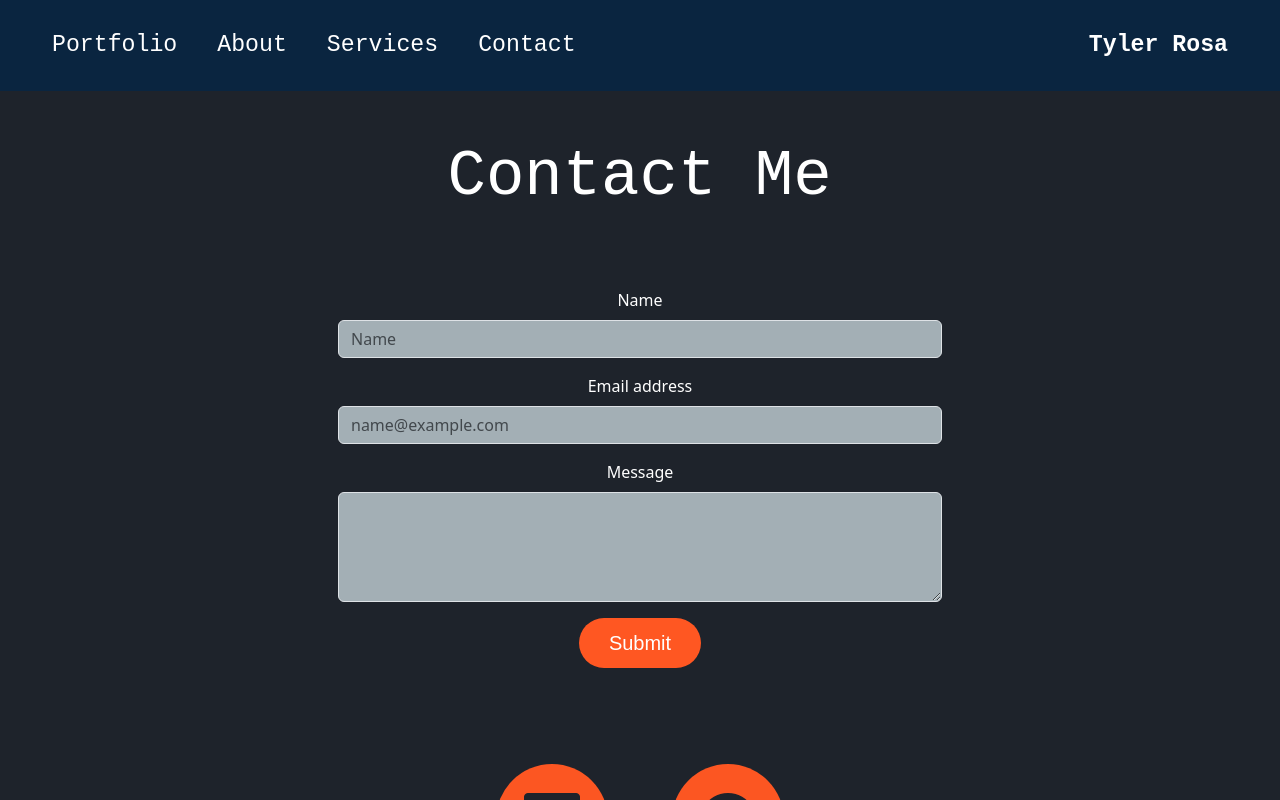
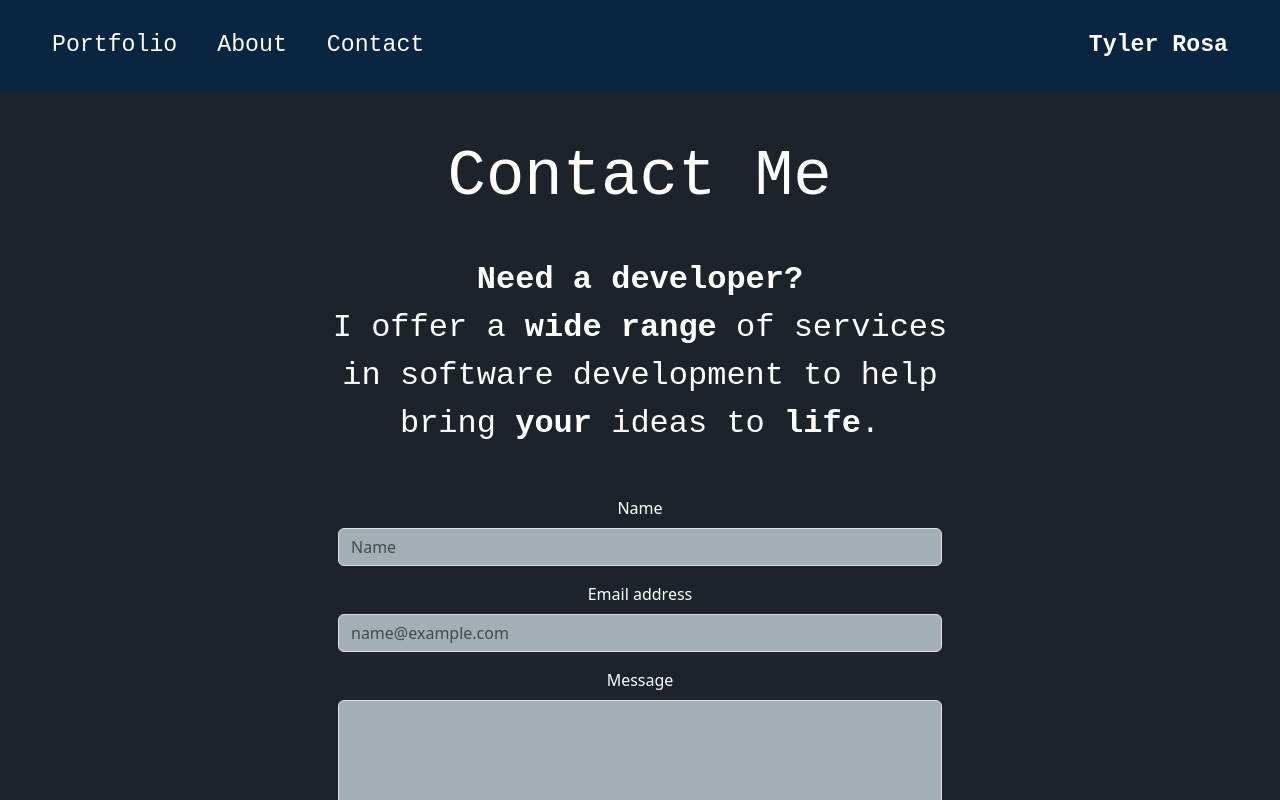
Before and after one commit to TylersHub/Personal-Website, a React (Vite) app: page /Contacts in a window 1280 px wide. Shown: the top 800 px of the page. Built offline with nearby package versions, Linux system fonts and the light colour scheme.

Commit message:
Deleted Services Page and all imports/routes of it. Improved About me Description. Updated Contact Page.

```diff
--- a/src/App.tsx
+++ b/src/App.tsx
@@ -5,7 +5,6 @@ import Contacts from "./pages/Contacts";
 import Project1 from "./pages/Project1";
 import Project2 from "./pages/Project2";
 import Project3 from "./pages/Project3";
-import Services from "./pages/Services";
 import "./App.css";
 
 function App() {
@@ -19,7 +18,6 @@ function App() {
           <Route path="/Project1" element={<Project1 />} />
           <Route path="/Project2" element={<Project2 />} />
           <Route path="/Project3" element={<Project3 />} />
-          <Route path="/Services" element={<Services />} />
         </Routes>
       </Router>
     </div>
--- a/src/components/HeroSection2.tsx
+++ b/src/components/HeroSection2.tsx
@@ -16,9 +16,9 @@ const HeroSection2 = ({ Hname, Hsubtext, Hsubtext2, addTypewriter }: Props) => {
         <div className="col-12 col-lg-9">
           <div className="row align-items-center">
             {/* Left Column */}
-            <div className="col-12 col-lg d-flex justify-content-center justify-content-md-end pt-3 py-md-5">
+            <div className="col-12 col-lg d-flex justify-content-center justify-content-md-end pt-3 py-md-5 ms-lg-5">
               <div className={`${addTypewriter}`}>
-                <p className="lead fs-2">{Hsubtext}</p>
+                <p className="">{Hsubtext}</p>
               </div>
 
               <div className={addTypewriter}>
--- a/src/components/ProjPageLayout.tsx
+++ b/src/components/ProjPageLayout.tsx
@@ -39,10 +39,8 @@ const ProjPageLayout = ({
         navLink1="/"
         navText2="About"
         navLink2="/About"
-        navText3="Services"
-        navLink3="/Services"
-        navText4="Contact"
-        navLink4="/Contacts"
+        navText3="Contact"
+        navLink3="/Contacts"
       />
       <Project
         projTitle={projLayTitle}
--- a/src/components/navbar.tsx
+++ b/src/components/navbar.tsx
@@ -10,8 +10,6 @@ interface Props {
   navLink2: string;
   navText3: string;
   navLink3: string;
-  navText4: string;
-  navLink4: string;
 }
 
 const Navbar = ({
@@ -23,8 +21,6 @@ const Navbar = ({
   navLink2,
   navText3,
   navLink3,
-  navText4,
-  navLink4,
 }: Props) => {
   return (
     <div>
@@ -57,13 +53,8 @@ const Navbar = ({
                 </a>
               </li>
               <li>
-                <a aria-current="page" href={navLink3} data-alt="Services">
+                <a aria-current="page" href={navLink3} data-alt="Contact">
                   {navText3}
-                </a>
-              </li>
-              <li>
-                <a aria-current="page" href={navLink4} data-alt="Contact">
-                  {navText4}
                 </a>
               </li>
               <li className="ms-md-auto">
--- a/src/pages/Services.tsx
+++ /dev/null
@@ -1,59 +0,0 @@
-import Navbar from "../components/Navbar";
-import Footer from "../components/Footer";
-import Image from "../components/Image";
-import Button from "../components/Button";
-import "../css/Colors.css";
-import ServiceIcon from "../assets/handshake.png";
-
-const Services = () => {
-  return (
-    <div>
-      <div className="main-dark d-flex flex-column min-vh-100">
-        <Navbar
-          navMainText="Tyler Rosa"
-          navMainLink="/"
-          navText1="Portfolio"
-          navLink1="/"
-          navText2="About"
-          navLink2="/About"
-          navText3="Services"
-          navLink3="/Services"
-          navText4="Contact"
-          navLink4="/Contacts"
-        />
-        <div className="container-fluid text-center flex-grow-1">
-          <div className="row justify-content-center align-items-center">
-            <div className="col-11 col-md-8 text-center">
-              <h2 className="text-white pt-5">
-                Interested in having your own website or software application?
-                Contact me, and let's work together!
-              </h2>
-              <Image
-                imgSrc={ServiceIcon}
-                imgAlt="Service Icon"
-                imgWidth="35%"
-                imgClasses="pt-2 pt-md-1 mx-auto"
-              />
-              <Button
-                btnLink="/Contacts"
-                btnClass="button-hover-animation mt-4 mt-md-0 mb-4"
-                btnText="Let's do it"
-              />
-              <p className="text-white mt-1 py-2">
-                Services: Software Development, Full Stack Development, and Web
-                Development
-              </p>
-            </div>
-          </div>
-        </div>
-        <Footer
-          fText1="+1-929-345-5228"
-          fText2="18tyler.rosa1@gmail.com"
-          fText3=" Tyler Rosa. All rights reserved."
-        />
-      </div>
-    </div>
-  );
-};
-
-export default Services;
--- a/src/pages/about.tsx
+++ b/src/pages/about.tsx
@@ -14,15 +14,13 @@ const About = () => {
         navLink1="/"
         navText2="About"
         navLink2="/About"
-        navText3="Services"
-        navLink3="/Services"
-        navText4="Contact"
-        navLink4="/Contacts"
+        navText3="Contact"
+        navLink3="/Contacts"
       />
 
       <HeroSection2
         Hname="About Me!"
-        Hsubtext="I'm a college student with an Associate's Degree in Computer Science, currently pursuing a Bachelor's Degree in the same field. As a curious and driven individual, I enjoy exploring new things, solving problems, and achieving meaningful results. My curiosity fuels my constant pursuit of knowledge and growth, leading me to work on personal projects and seek out opportunities to learn and improve."
+        Hsubtext="I'm a computer science student with an Associate's Degree, currently working toward my Bachelor's Degree to further deepen my knowledge and skills in the field. As a curious and driven individual, I enjoy exploring new things, solving problems, and achieving meaningful results. My curiosity fuels a constant pursuit of knowledge and growth, leading me to work on personal projects and seek out opportunities to learn and improve."
       />
 
       <div className="text-white container-fluid main-blue ">
--- a/src/pages/contacts.tsx
+++ b/src/pages/contacts.tsx
@@ -13,10 +13,8 @@ const Contacts = () => {
           navLink1="/"
           navText2="About"
           navLink2="/About"
-          navText3="Services"
-          navLink3="/Services"
-          navText4="Contact"
-          navLink4="/Contacts"
+          navText3="Contact"
+          navLink3="/Contacts"
         />
         <div className="row justify-content-center">
           <div className="col-11 col-md-6">
@@ -27,6 +25,15 @@ const Contacts = () => {
               <div>
                 <h1 className="display-2 text-white">Contact Me</h1>
               </div>
+            </div>
+            <div
+              className="flex-grow-1"
+              style={{padding: "0vh 0" }}
+            >
+              <div>
+                <p className="text-white"><b>Need a developer?</b><br></br>I offer a <b>wide range</b> of services in software development to help bring <b>your</b> ideas to <b>life</b>.</p>
+              </div>
+
             </div>
             <div className="py-2 mb-5">
               <ContactForm textAlign="center" />
--- a/src/pages/portfolio.tsx
+++ b/src/pages/portfolio.tsx
@@ -18,10 +18,8 @@ const Portfolio: React.FC = () => {
         navLink1="/"
         navText2="About"
         navLink2="/About"
-        navText3="Services"
-        navLink3="/Services"
-        navText4="Contact"
-        navLink4="/Contacts"
+        navText3="Contact"
+        navLink3="/Contacts"
       />
       <HeroSection
         Hname="Hi, I'm Tyler"
```
